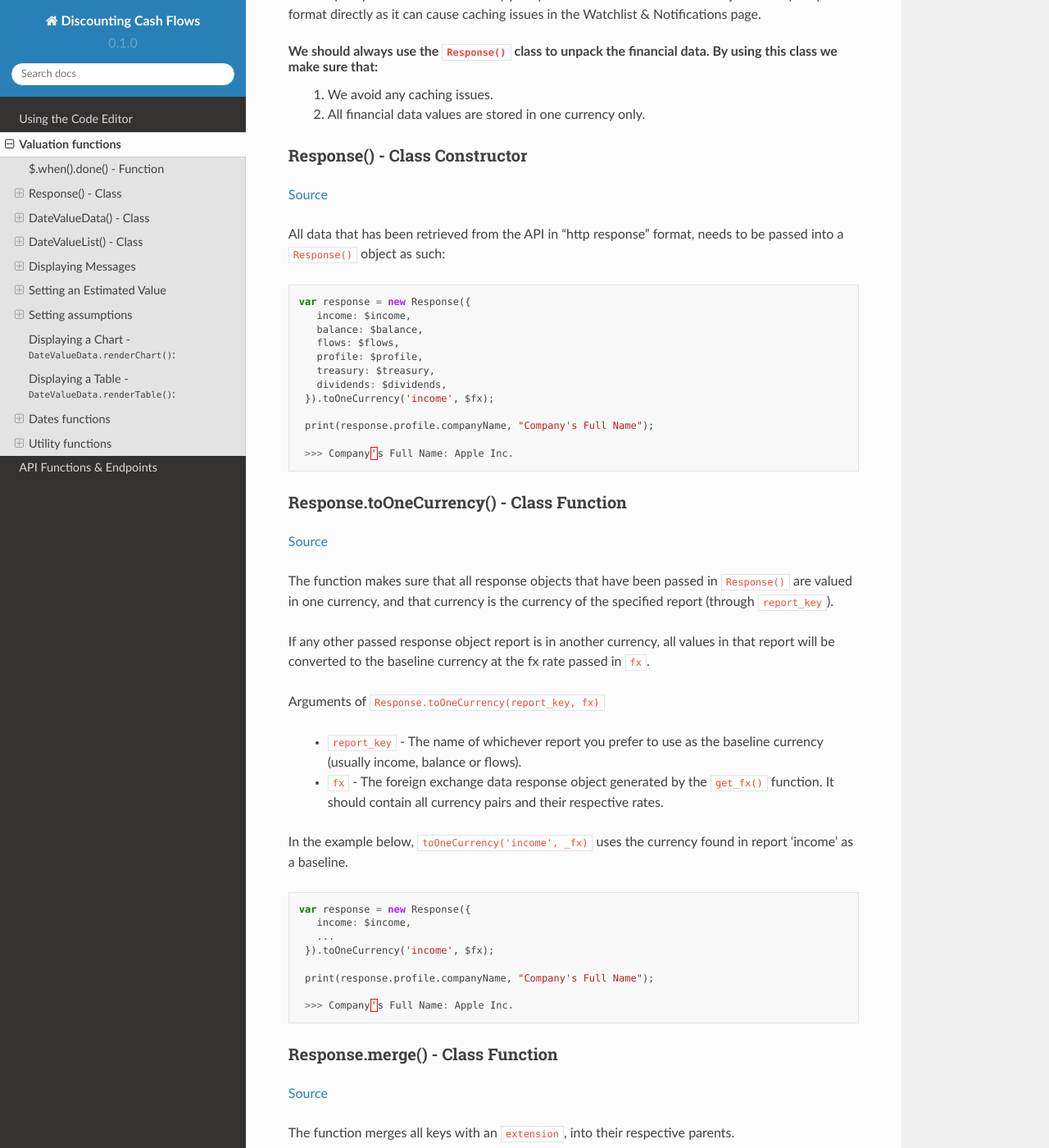
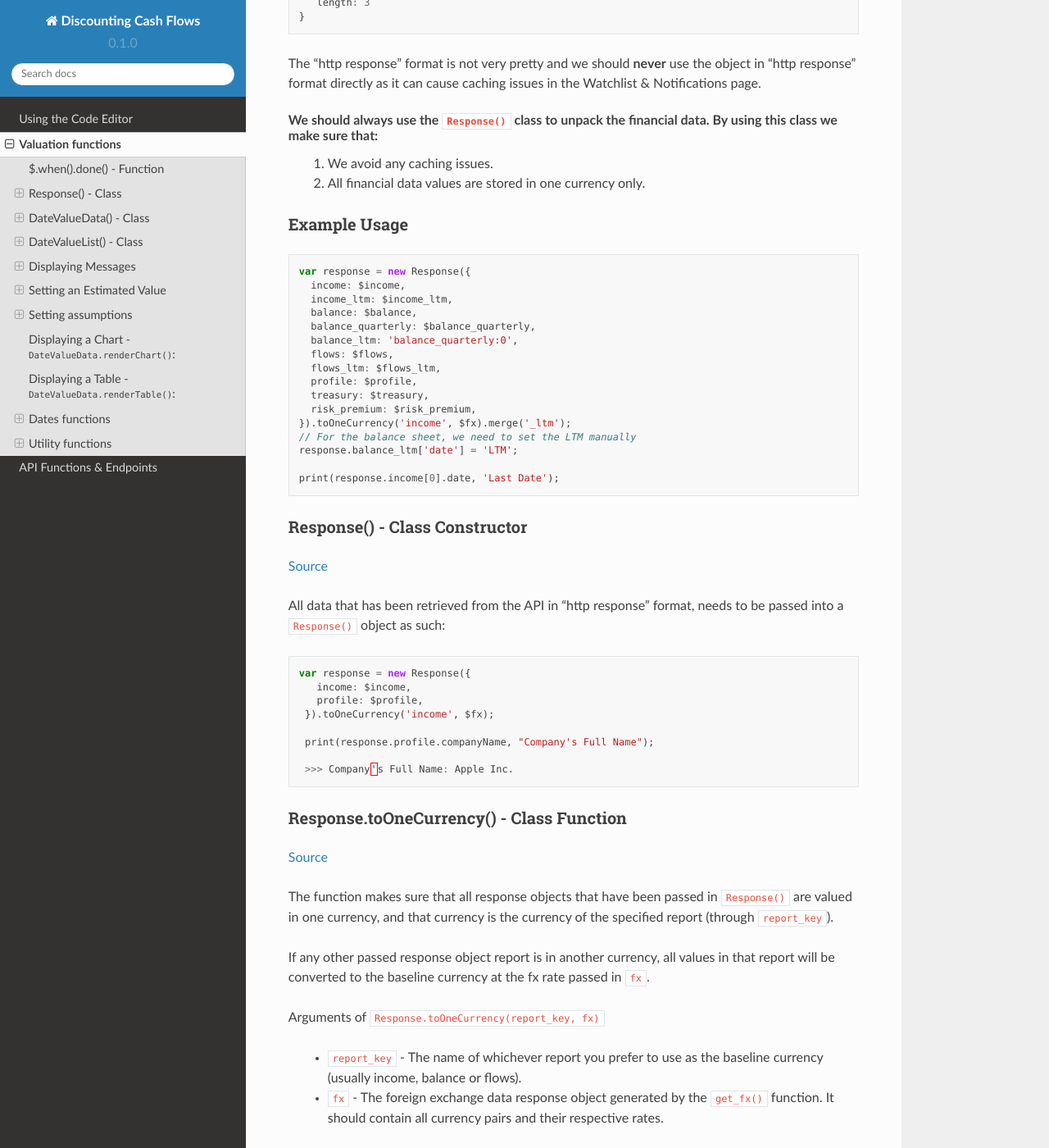
Before and after one commit to DiscountingCashFlows/readthedocs, a Sphinx documentation site: the page built from docs/source/functions.rst, in a window 1280 px wide and 1400 px high, scrolled down 2167 px. Shown: the whole window at 82% size. Built offline with Sphinx 7.4.7 and the Read the Docs theme 2.0.0, drawn with Linux system fonts in a browser that asks for light colours; some of the changed text lies outside the part shown.

Commit message:
Update functions.rst

```diff
--- a/docs/source/functions.rst
+++ b/docs/source/functions.rst
@@ -89,6 +94,28 @@ We should always use the  ``Response()`` class to unpack the financial data. By
    1. We avoid any caching issues.
    2. All financial data values are stored in one currency only.
 
+Example Usage
+****************************
+
+.. code-block:: javascript
+
+   var response = new Response({
+     income: $income,
+     income_ltm: $income_ltm,
+     balance: $balance,
+     balance_quarterly: $balance_quarterly,
+     balance_ltm: 'balance_quarterly:0',
+     flows: $flows,
+     flows_ltm: $flows_ltm,
+     profile: $profile,
+     treasury: $treasury,
+     risk_premium: $risk_premium,
+   }).toOneCurrency('income', $fx).merge('_ltm');
+   // For the balance sheet, we need to set the LTM manually
+   response.balance_ltm['date'] = 'LTM';
+
+   print(response.income[0].date, 'Last Date');
+
 Response() - Class Constructor
 ****************************
 
@@ -100,11 +127,7 @@ All data that has been retrieved from the API in "http response" format, needs t
 
    var response = new Response({
       income: $income,
-      balance: $balance,
-      flows: $flows,
       profile: $profile,
-      treasury: $treasury,
-      dividends: $dividends,
     }).toOneCurrency('income', $fx);
 
     print(response.profile.companyName, "Company's Full Name");
```
Also changed, not shown: other parts of docs/source/functions.rst (+26 -31 lines).
